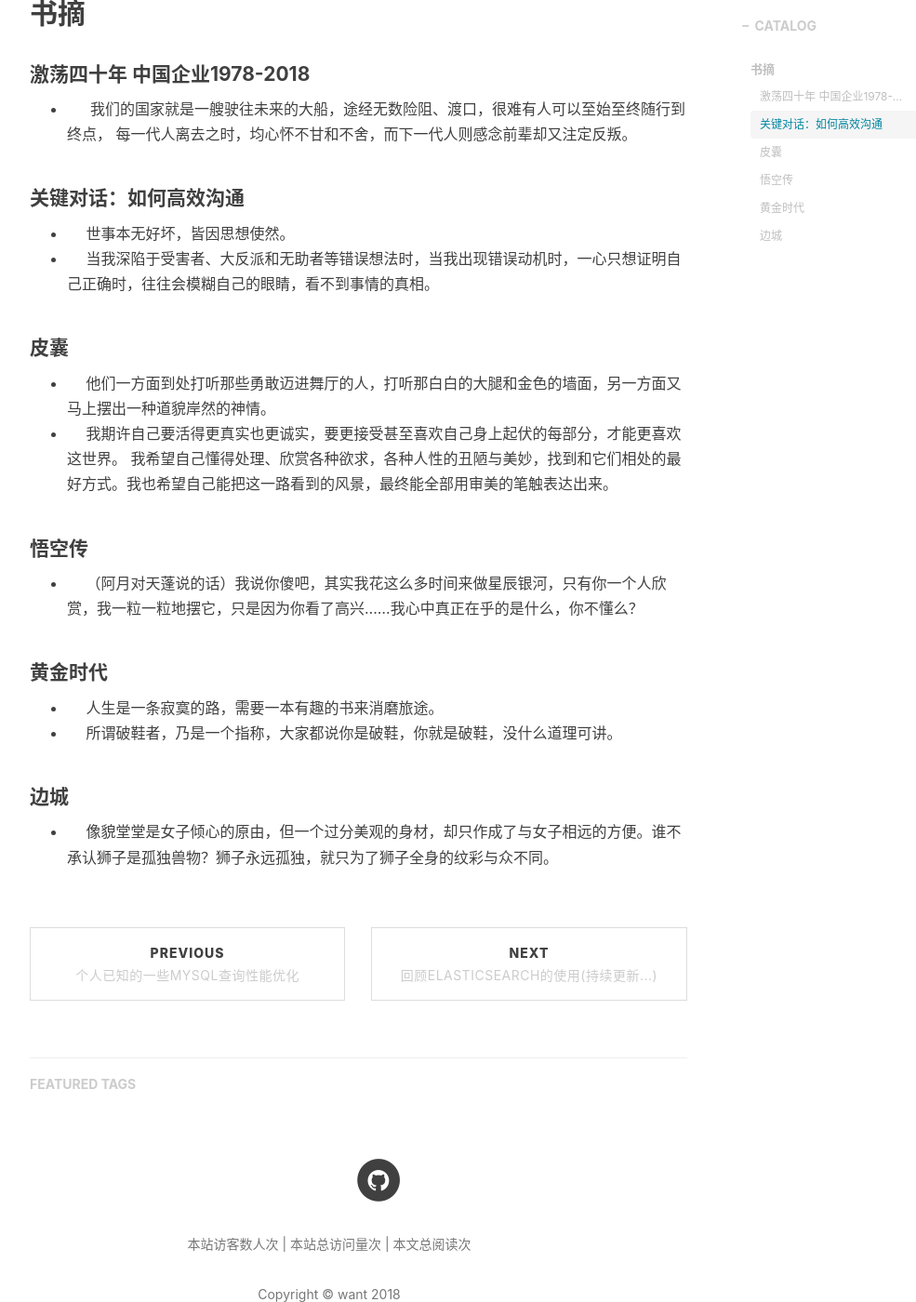
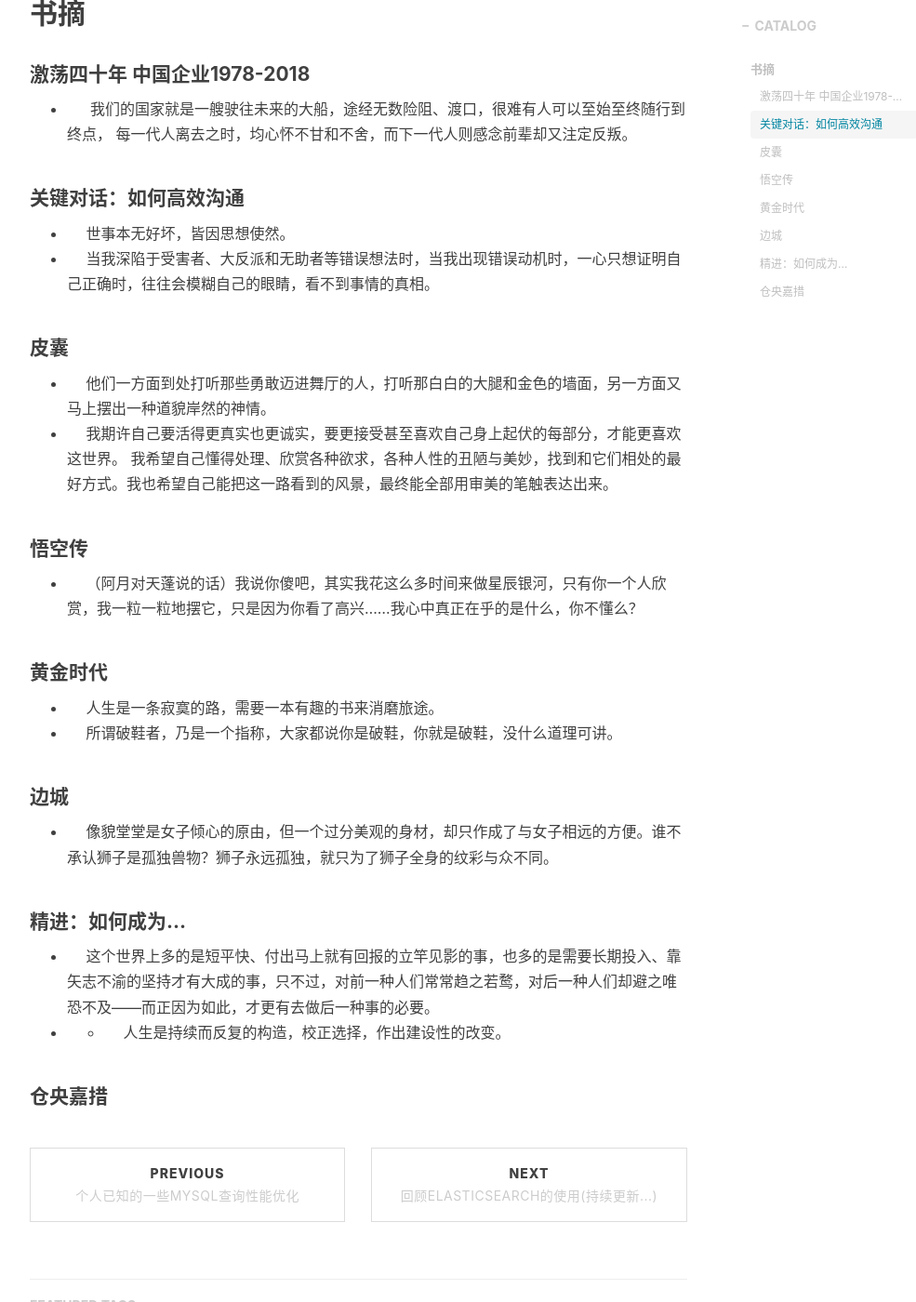
Before and after one commit to WantUzZ/wantuBlog, a Jekyll site: the page built from _posts/2018-10-16-bookSummary.markdown, in a window 1280 px wide and 1400 px high, scrolled down 514 px. Shown: the whole window at 93% size, without its empty margins (233-1218 px from the left). Built offline with Jekyll 4.4.1, drawn with Linux system fonts in a browser that asks for light colours; nearby versions of some CDN libraries; comment, search, counter and statistics services are not loaded.

Commit message:
博文修改2

```diff
--- a/_posts/2018-10-16-bookSummary.markdown
+++ b/_posts/2018-10-16-bookSummary.markdown
@@ -34,3 +34,9 @@ tags:
 
 #### 边城
 * &nbsp;&#8195;像貌堂堂是女子倾心的原由，但一个过分美观的身材，却只作成了与女子相远的方便。谁不承认狮子是孤独兽物？狮子永远孤独，就只为了狮子全身的纹彩与众不同。
+
+#### 精进：如何成为...
+* &nbsp;&#8195;这个世界上多的是短平快、付出马上就有回报的立竿见影的事，也多的是需要长期投入、靠矢志不渝的坚持才有大成的事，只不过，对前一种人们常常趋之若鹜，对后一种人们却避之唯恐不及——而正因为如此，才更有去做后一种事的必要。
+* * &nbsp;&#8195;人生是持续而反复的构造，校正选择，作出建设性的改变。
+
+#### 仓央嘉措
```
